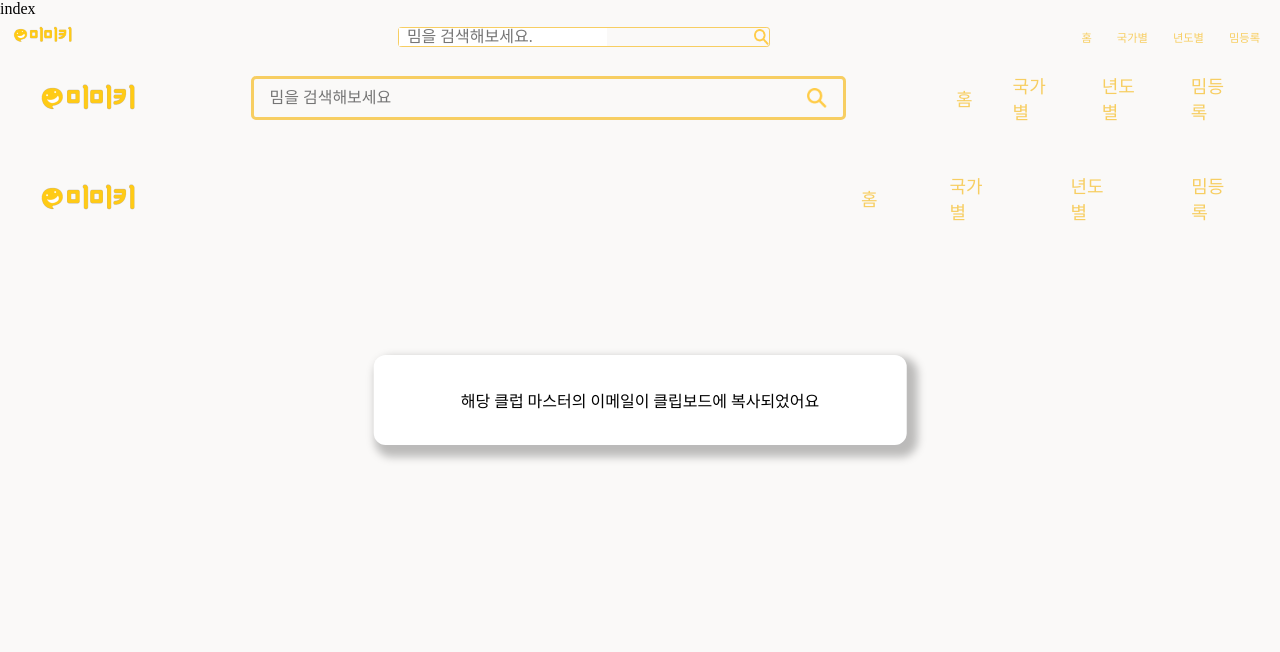
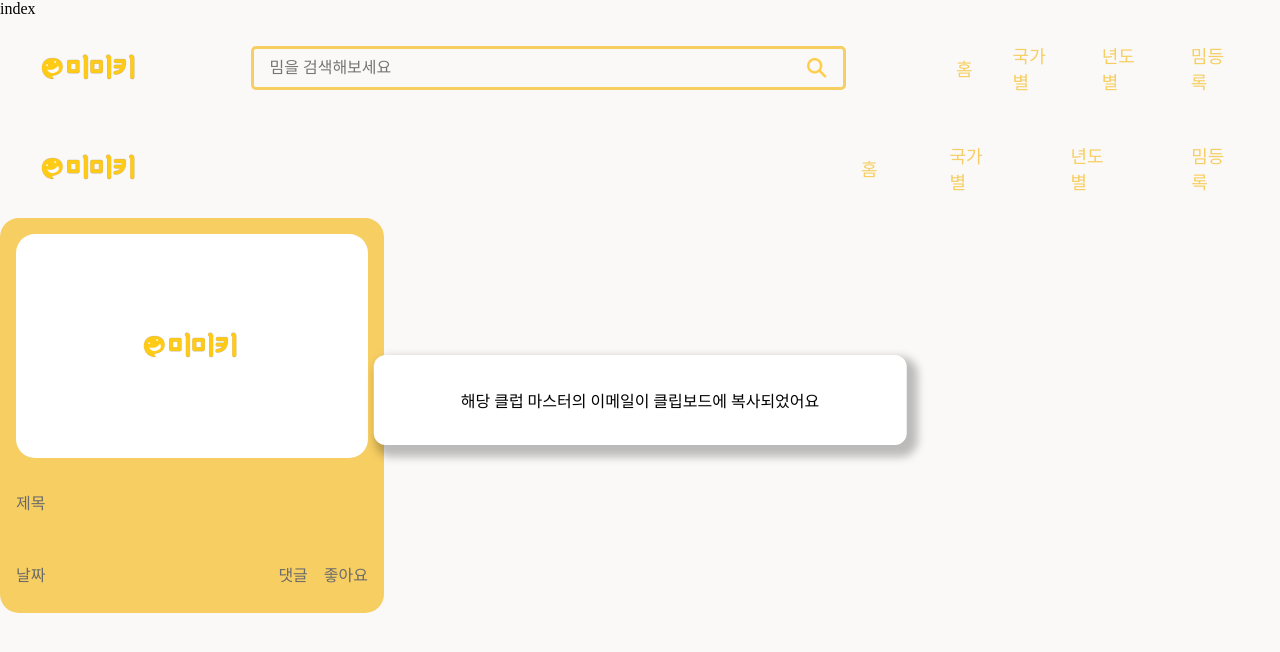
Before and after one commit to likelion-Bridge/memeki-front, a React (Create React App) app: page / in a window 1280 px wide. Shown: the top 652 px of the page. Built offline with nearby package versions, Linux system fonts and the light colour scheme; a web font is replaced by a local one.

Commit message:
Feat 밈인포박스

```diff
--- a/src/component/detail/Header.css
+++ /dev/null
@@ -1,48 +0,0 @@
-.header {
-  display: flex;
-  align-items: center;
-  justify-content: space-between;
-  padding-top: 0.75rem;
-}
-
-.header .logo {
-  padding-left: 1.25rem;
-}
-
-.header .searchBar {
-  margin-left: 6.875rem;
-  border-color: #f7ce62;
-  position: relative;
-  width: 37.188rem;
-  height: 2rem;
-  border: 0.188rem solid;
-  border-color: #f7ce62;
-  border-radius: 0.313rem;
-  display: flex;
-  justify-content: space-between;
-  align-items: center;
-}
-
-.header .searchBar input {
-  border: none;
-  padding-left: 0.75rem;
-}
-
-.header .searchBar input:focus {
-  outline: none;
-}
-
-.category {
-  padding-right: 2rem;
-}
-.category ul {
-  display: flex;
-  padding-left: 6.875rex;
-}
-
-.category ul li {
-  list-style: none;
-  margin-left: 2.5rem;
-  color: #f7ce62;
-  font-size: 1.125rem;
-}
--- a/src/component/detail/Header.jsx
+++ /dev/null
@@ -1,38 +0,0 @@
-import React from 'react';
-import './Header.css';
-
-export const Header1 = () => {
-  return (
-    <div className="header">
-      <div className="logo">
-        <img
-          src="./images/logo.png"
-          alt="logo"
-          style={{
-            height: '1.875rem',
-            width: '6.25rem',
-          }}
-        ></img>
-      </div>
-      <div className="searchBar">
-        <input type="text" placeholder="밈을 검색해보세요." />
-        <img
-          src="./images/search.png"
-          alt="search"
-          style={{
-            height: '1.563rem',
-            width: '1.563rem',
-          }}
-        ></img>
-      </div>
-      <div className="category">
-        <ul>
-          <li>홈</li>
-          <li>국가별</li>
-          <li>년도별</li>
-          <li>밈등록</li>
-        </ul>
-      </div>
-    </div>
-  );
-};
--- a/src/component/emotion/Component.jsx
+++ b/src/component/emotion/Component.jsx
@@ -1,6 +1,5 @@
 /** @jsxImportSource @emotion/react */
-import React from 'react';
-
+import React, { useState } from 'react';
 import { css } from '@emotion/react';
 import theme from '../../styles/theme';
 
@@ -201,3 +200,87 @@ export const SearchBar = () => {
     </div>
   );
 };
+
+export const MemeInfoBox = () => {
+  const [title, setTitle] = useState('제목');
+  const [date, setDate] = useState('날짜');
+  const [comment, setComment] = useState('댓글');
+  const [like, setLike] = useState('좋아요');
+
+  return (
+    <div>
+      <div
+        className="container"
+        css={css`
+          width: 38.4rem;
+          height: 39.5rem;
+          border-radius: 1.9rem;
+          background-color: ${theme.palette.primary[500]};
+          padding: 1.6rem;
+        `}
+      >
+        <div
+          className="imgbox"
+          css={css`
+            width: 35.2rem;
+            height: 22.4rem;
+            border-radius: 1.9rem;
+            background-color: #ffffff;
+            display: flex;
+            align-items: center;
+            justify-content: center;
+          `}
+        >
+          <img
+            src="./images/logo.png"
+            alt="search"
+            css={css`
+              margin: 0.8rem 1.6rem;
+              width: 10rem;
+              height: 3rem;
+            `}
+          ></img>
+        </div>
+        <div
+          className="textbox"
+          css={css`
+            margin-top: 3.2rem;
+            color: ${theme.palette.gray[500]};
+            ${theme.textVariants.header2};
+          `}
+        >
+          {title}
+        </div>
+        <div
+          css={css`
+            display: flex;
+            justify-content: space-between;
+            margin-top: 4.8rem;
+            color: ${theme.palette.gray[500]};
+            ${theme.textVariants.body2};
+          `}
+        >
+          <div
+            css={css`
+              color: ${theme.palette.gray[500]};
+              ${theme.textVariants.body2};
+            `}
+          >
+            {date}
+          </div>
+          <div
+            css={css`
+              display: flex;
+              gap: 1.6rem;
+              color: ${theme.palette.gray[500]};
+              ${theme.textVariants.body2};
+            `}
+          >
+            <div>{comment}</div>
+            <div>{like}</div>
+          </div>
+        </div>
+      </div>
+    </div>
+  );
+};
--- a/src/component/index.jsx
+++ b/src/component/index.jsx
@@ -1,15 +1,15 @@
 import React from 'react';
 import { Toast } from './emotion/Component';
-import { Header1 } from './detail/Header';
 import { Header } from './emotion/Component';
+import { MemeInfoBox } from './emotion/Component';
 
 export const index = () => {
   return (
     <div>
       index <Toast />
-      <Header1 />
       <Header type="search" />
       <Header type="main" />
+      <MemeInfoBox></MemeInfoBox>
     </div>
   );
 };
```
Also changed, not shown: src/component/emotion/FontComponet.jsx (added, +96 -0 lines).
